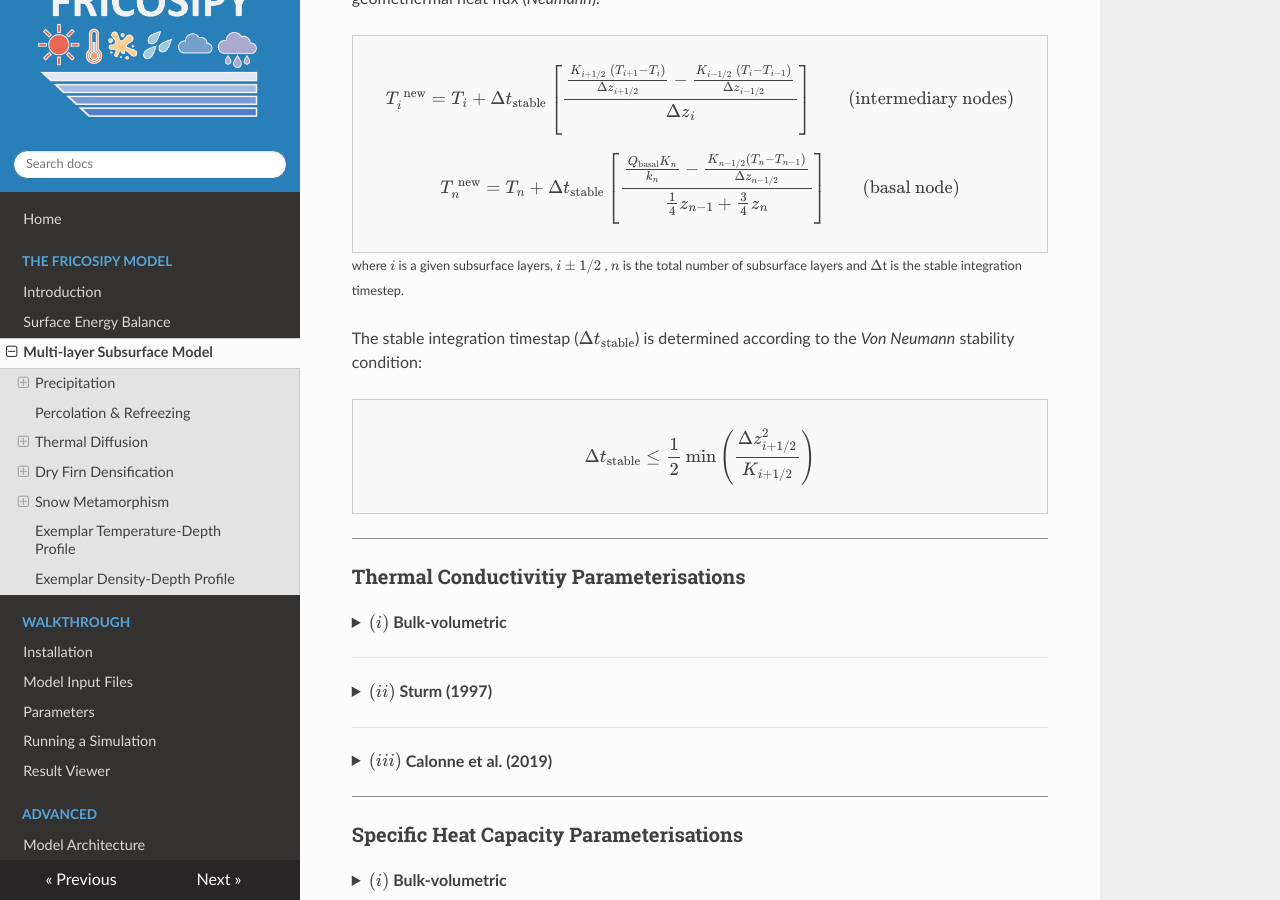
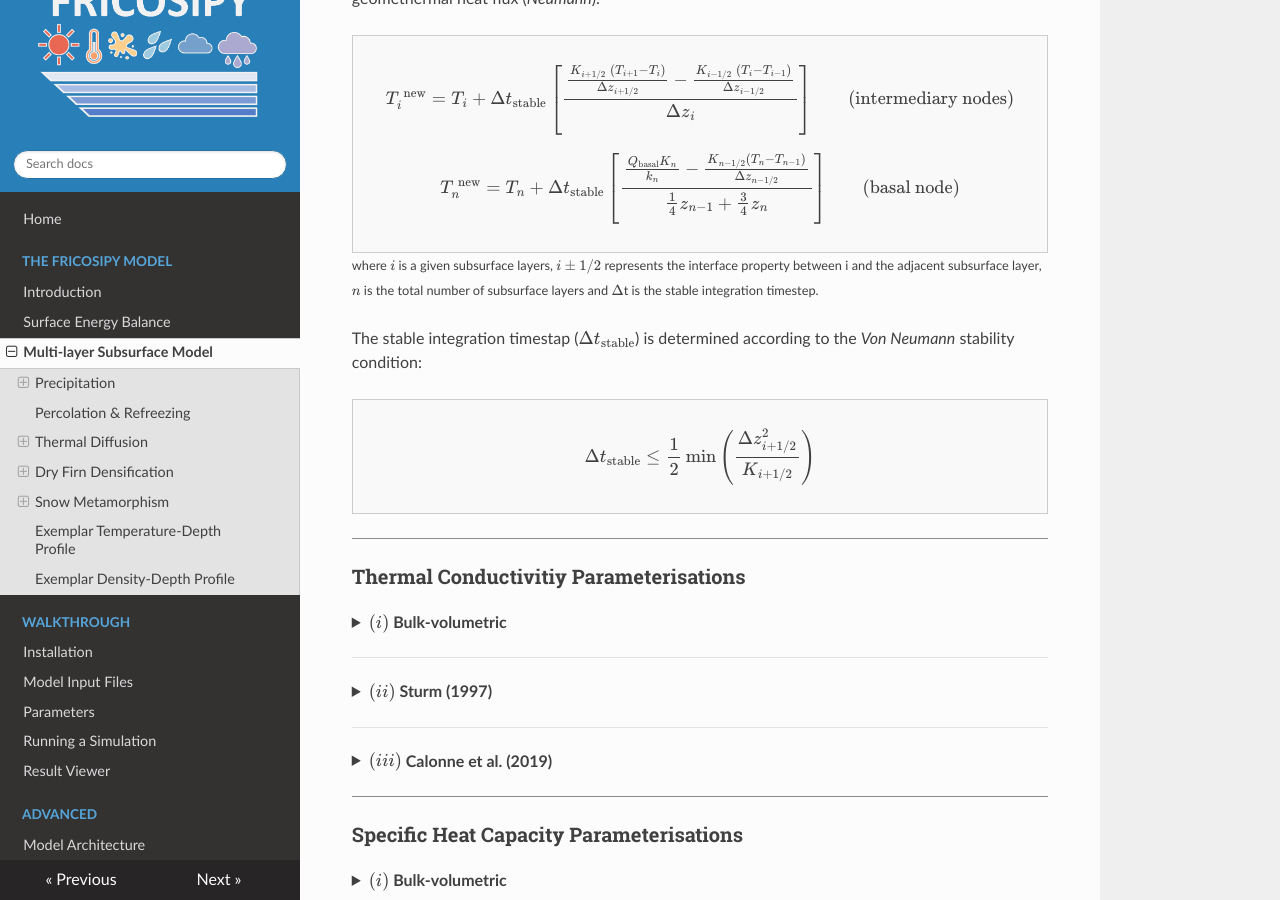
Before and after one commit to MarcusGastaldello/FRICOSIPY, an MkDocs documentation site: the page built from docs/subsurface_model.md, in a window 1280 px wide and 900 px high, scrolled down 811 px. Built offline with MkDocs 1.6.1, drawn with Linux system fonts in a browser that asks for light colours.

Commit message:
Update subsurface_model.md

```diff
--- a/docs/subsurface_model.md
+++ b/docs/subsurface_model.md
@@ -45,7 +45,7 @@
 
 </div>
 
-<small>where $i$ is a given subsurface layers, $i \pm 1/2$ , $n$ is the total number of subsurface layers and $\Delta$t is the stable integration timestep. </small>
+<small>where $i$ is a given subsurface layers, $i \pm 1/2$ represents the interface property between i and the adjacent subsurface layer, $n$ is the total number of subsurface layers and $\Delta$t is the stable integration timestep. </small>
 
 The stable integration timestap ($\Delta t_{\text{stable}}$) is determined according to the *Von Neumann* stability condition:
 
```
